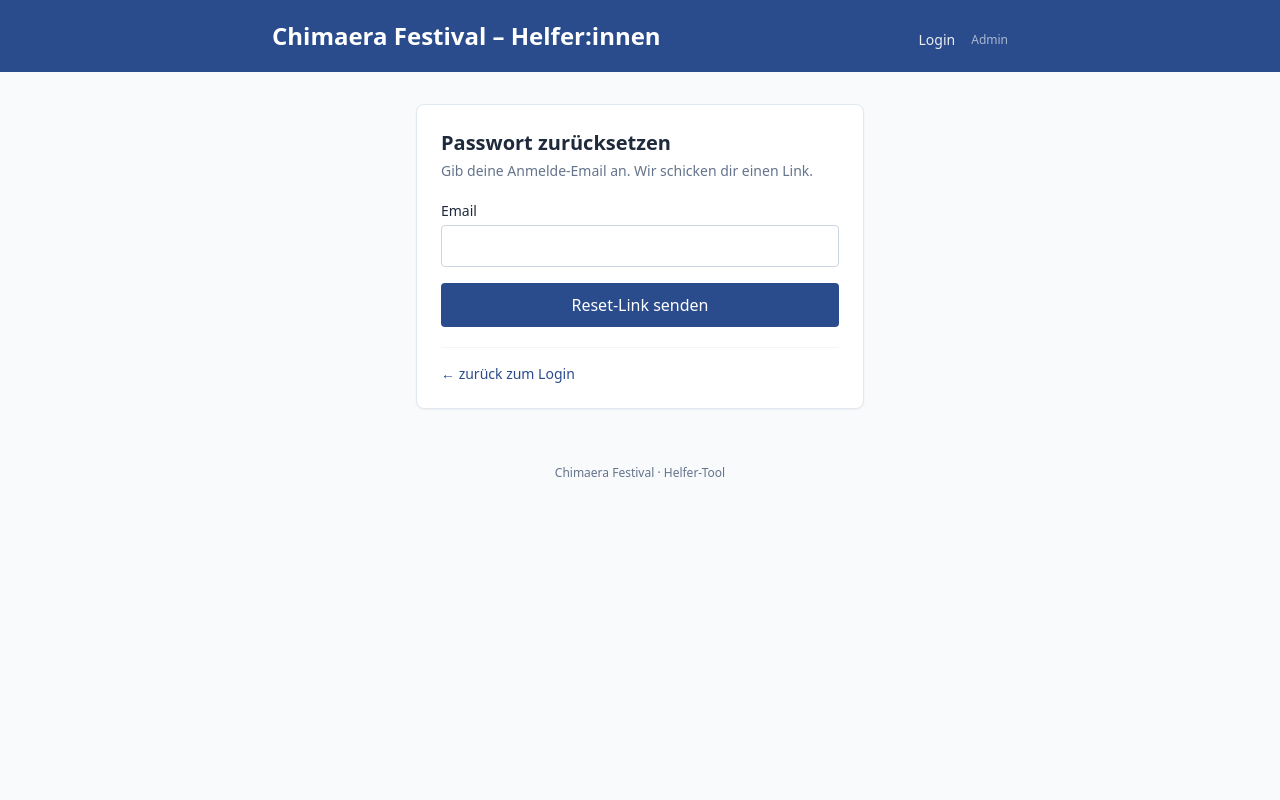
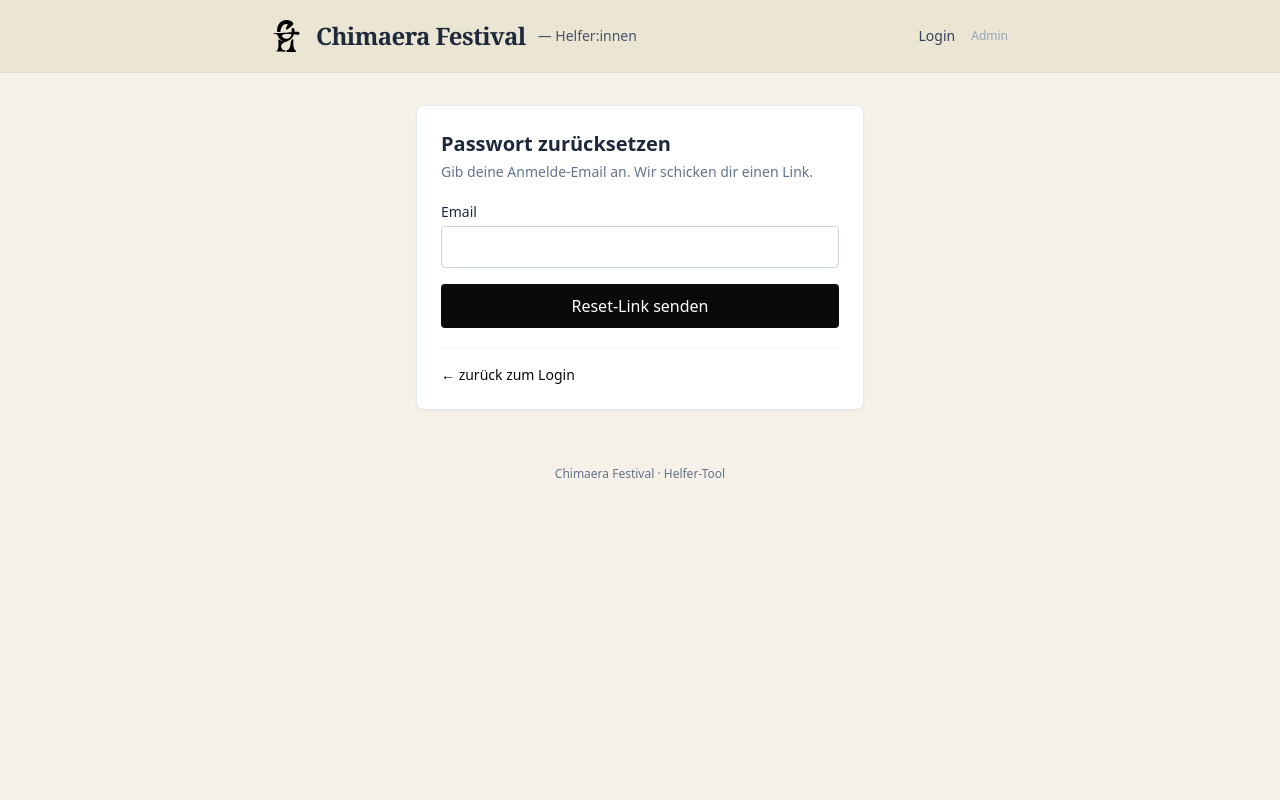
Before and after one commit to FSchmiedt/Chim-Helfer, a FastAPI app: page /forgot in a window 1280 px wide. Run offline with FastAPI, Linux system fonts and the light colour scheme; some libraries are stand-ins or nearby versions.

Commit message:
add style and favicon

```diff
--- a/app/templates/base.html
+++ b/app/templates/base.html
@@ -4,31 +4,59 @@
   <meta charset="UTF-8" />
   <meta name="viewport" content="width=device-width, initial-scale=1.0" />
   <title>{% block title %}{{ festival_name }} – Helfer-Anmeldung{% endblock %}</title>
+  <link rel="icon" type="image/svg+xml" href="/static/favicon.svg" />
   <script src="https://cdn.tailwindcss.com"></script>
   <link rel="stylesheet" href="/static/css/main.css" />
   <script>
+    // Farben am Festival-Branding orientiert: cremiges Off-White als Untergrund,
+    // tiefes Schwarz als Akzent (Buttons, Header).
     tailwind.config = {
-      theme: { extend: { colors: { primary: { 600: '#2b4c8c', 700: '#1f3a6e' } } } }
+      theme: {
+        extend: {
+          colors: {
+            primary: {
+              50:  '#f5f5f5',
+              600: '#0a0a0a',
+              700: '#000000',
+            },
+            cream: {
+              50:  '#faf7ee',
+              100: '#f5f1e8',  // Haupt-Hintergrund
+              200: '#ebe5d3',  // Header / leicht abgesetzt
+            },
+          },
+          fontFamily: {
+            display: ['Georgia', 'Times New Roman', 'serif'],
+          },
+        },
+      },
     }
   </script>
+  <style>
+    body { background-color: #f5f1e8; }
+  </style>
 </head>
-<body class="bg-slate-50 text-slate-800 min-h-screen">
-  <header class="bg-primary-600 text-white">
-    <div class="max-w-3xl mx-auto px-4 py-5 flex items-baseline justify-between gap-4 flex-wrap">
-      <h1 class="text-xl md:text-2xl font-semibold">
-        <a href="/" class="hover:opacity-90">{{ festival_name }} – Helfer:innen</a>
+<body class="bg-cream-100 text-slate-800 min-h-screen">
+  <header class="bg-cream-200 border-b border-slate-300/50">
+    <div class="max-w-3xl mx-auto px-4 py-5 flex items-center justify-between gap-4 flex-wrap">
+      <h1 class="text-xl md:text-2xl font-semibold flex items-center gap-3">
+        <a href="/" class="flex items-center gap-3 hover:opacity-80 transition">
+          <img src="/static/favicon.svg" alt="" class="h-8 w-8" />
+          <span class="font-display tracking-tight">{{ festival_name }}</span>
+        </a>
+        <span class="hidden sm:inline text-sm font-normal text-slate-600">— Helfer:innen</span>
       </h1>
       <nav class="text-sm flex items-center gap-4">
         {% if current_helper is defined and current_helper %}
-          <a href="/me" class="text-white/90 hover:text-white">Mein Bereich</a>
-          <a href="/board" class="text-white/90 hover:text-white">Board</a>
+          <a href="/me" class="text-slate-700 hover:text-black">Mein Bereich</a>
+          <a href="/board" class="text-slate-700 hover:text-black">Board</a>
           <form method="post" action="/logout" class="inline">
-            <button class="text-white/70 hover:text-white">Logout</button>
+            <button class="text-slate-500 hover:text-black">Logout</button>
           </form>
         {% else %}
-          <a href="/login" class="text-white/90 hover:text-white">Login</a>
+          <a href="/login" class="text-slate-700 hover:text-black">Login</a>
         {% endif %}
-        <a href="/admin" class="text-white/60 hover:text-white/90 text-xs">Admin</a>
+        <a href="/admin" class="text-slate-400 hover:text-slate-700 text-xs">Admin</a>
       </nav>
     </div>
   </header>
```
Also changed, not shown: app/static/favicon.svg (added).
